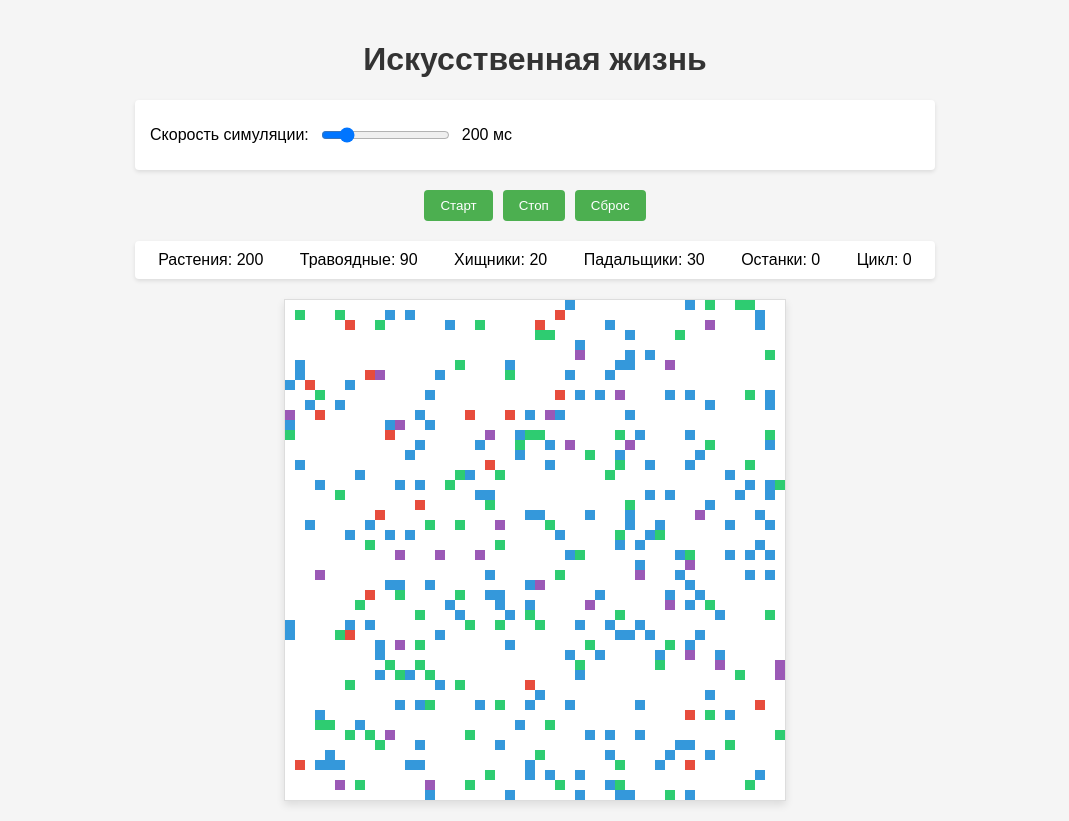
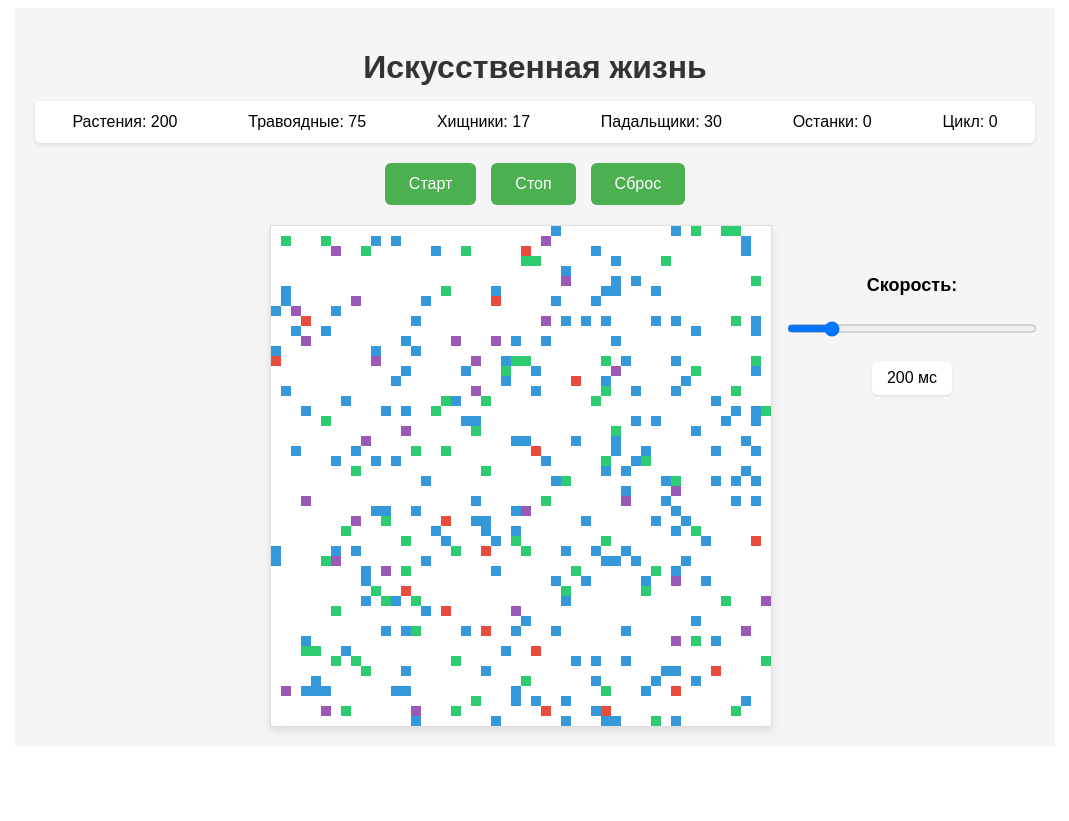
Before and after one commit to MoryKrasikova/practice-2, a Vue app: page / in a window 1280 px wide. Shown: the whole page, without its empty margins (105-1174 px from the left). After the commit the page ends 800 px from the top, so only its background shows below. Built offline with nearby package versions, Linux system fonts and the light colour scheme.

Commit message:
изменение дизайна

```diff
--- a/src/App.vue
+++ b/src/App.vue
@@ -1,20 +1,6 @@
 <template>
   <div class="artificial-life">
     <h1>Искусственная жизнь</h1>
-
-        <div class="settings">
-            <div class="slider-container">
-                <label for="speed">Скорость симуляции:</label>
-                <input type="range" id="speed" min="50" max="1000" v-model="simulationSpeed">
-                <span>{{ simulationSpeed }} мс</span>
-            </div>
-        </div>
-
-        <div class="controls">
-            <button @click="startSimulation">Старт</button>
-            <button @click="stopSimulation">Стоп</button>
-            <button @click="resetSimulation">Сброс</button>
-        </div>
 
     <div class="stats">
       <div>Растения: {{ plantCount }}</div>
@@ -25,23 +11,30 @@
       <div>Цикл: {{ cycle }}</div>
     </div>
 
-        <div class="world" ref="world"
-            :style="{
-                width: worldSize * pixelSize + 'px',
-                height: worldSize * pixelSize + 'px'
-            }">
-            <div
-                v-for="(entity, index) in entities"
-                :key="index"
-                class="entity"
-                :class="[entity.type]"
-                :style="{
-                    left: entity.x * pixelSize + 'px',
-                    top: entity.y * pixelSize + 'px',
-                    width: pixelSize + 'px',
-                    height: pixelSize + 'px'
-                }"
-            ></div>
+    <div class="controls">
+      <button @click="startSimulation">Старт</button>
+      <button @click="stopSimulation">Стоп</button>
+      <button @click="resetSimulation">Сброс</button>
+    </div>
+
+    <div class="simulation-container">
+      <SimulationDisplay
+        :entities="entities"
+        :world-size="worldSize"
+        :pixel-size="pixelSize"
+      />
+
+      <div class="speed-control">
+        <label for="speed">Скорость:</label>
+        <input
+          type="range"
+          id="speed"
+          min="50"
+          max="1000"
+          v-model="simulationSpeed"
+        >
+        <span>{{ simulationSpeed }} мс</span>
+      </div>
     </div>
   </div>
 </template>
@@ -52,9 +45,13 @@ import Herbivore from "./entity/Herbivore.js";
 import Predator from "./entity/Predator.js";
 import Scavenger from "./entity/Scavenger.js";
 import Corpse from "./entity/Corpse.js";
+import SimulationDisplay from './components/SimulationDisplay.vue';
 
 export default {
   name: 'App',
+  components: {
+    SimulationDisplay
+  },
   data() {
     return {
       worldSize: 50,
@@ -63,12 +60,12 @@ export default {
       simulationInterval: null,
       cycle: 0,
       initialPlants: 200,
-      initialHerbivores: 90,
-      initialPredators: 20,
+      initialHerbivores: 75,
+      initialPredators: 17,
       initialScavengers: 30,
       simulationSpeed: 200,
       reproductionProbability: 0.27,
-      corpseSpawnProbability: 0.7
+      corpseSpawnProbability: 0.75
     }
   },
   computed: {
@@ -148,20 +145,28 @@ export default {
           entity.move(this.worldSize);
         }
 
+        // Фильтрация умерших существ (кроме растений и трупов)
         this.entities = this.entities.filter(entity => {
+          // Удаляем старые трупы
           if(entity.type === 'corpse' && entity.age > entity.maxAge) return false;
 
-            const isDead = (entity.age > entity.maxAge || entity.energy <= 0) && entity.type !== 'corpse';
-            if (isDead && entity.type !== 'corpse' && Math.random() < this.corpseSpawnProbability) {
+          // Проверяем смерть только для животных (не plants и не corpses)
+          const isAnimal = ['herbivore', 'predator', 'scavenger'].includes(entity.type);
+          const isDead = isAnimal && (entity.age > entity.maxAge || entity.energy <= 0);
+
+          if (isDead && Math.random() < this.corpseSpawnProbability) {
             newCorpses.push(new Corpse(entity.x, entity.y));
           }
+
           return !isDead;
         });
 
+        // Логика питания
         if (entity instanceof Herbivore) entity.eat(this.entities);
         else if (entity instanceof Predator) entity.hunt(this.entities);
         else if (entity instanceof Scavenger) entity.scavenge(this.entities);
 
+        // Размножение
         const offspring = entity.reproduce(this.worldSize);
         if (offspring) newEntities.push(offspring);
       });
@@ -185,91 +190,88 @@ export default {
 </script>
 
 <style>
-body {
+.artificial-life {
   font-family: Arial, sans-serif;
-    max-width: 800px;
+  max-width: 1000px; /* Увеличил максимальную ширину */
   margin: 0 auto;
   padding: 20px;
   background-color: #f5f5f5;
 }
+
 h1 {
   text-align: center;
   color: #333;
+  margin-bottom: 15px;
 }
+
 .controls {
   display: flex;
   justify-content: center;
-    gap: 10px;
+  gap: 15px;
   margin: 20px 0;
-    flex-wrap: wrap;
 }
+
 button {
-    padding: 8px 16px;
+  padding: 12px 24px;
+  font-size: 16px;
   background-color: #4CAF50;
   color: white;
   border: none;
-    border-radius: 4px;
+  border-radius: 6px;
   cursor: pointer;
+  transition: background-color 0.2s;
 }
+
 button:hover {
   background-color: #45a049;
 }
+
 .stats {
   display: flex;
   justify-content: space-around;
-    margin-bottom: 20px;
   background-color: #fff;
-    padding: 10px;
-    border-radius: 4px;
+  padding: 12px;
+  border-radius: 6px;
   box-shadow: 0 2px 4px rgba(0,0,0,0.1);
+  margin-bottom: 15px;
   flex-wrap: wrap;
-    gap: 10px;
+  gap: 10px 20px;
 }
-.world {
-    position: relative;
-    background-color: #fff;
-    border: 1px solid #ddd;
-    margin: 0 auto;
-    box-shadow: 0 4px 8px rgba(0,0,0,0.1);
+
+.simulation-container {
+  display: flex;
+  justify-content: flex-start; /* Изменил на flex-start */
+  align-items: flex-start;
+  gap: 15px;
+  padding-left: 235px; /* Смещаем всю группу вправо */
 }
-.entity {
-    position: absolute;
-    box-sizing: border-box;
-}
-.plant {
-    background-color: #3498db;
-    z-index: 1;
-}
-.herbivore {
-    background-color: #2ecc71;
-    z-index: 3;
-}
-.predator {
-    background-color: #e74c3c;
-    z-index: 5;
-}
-.scavenger {
-    background-color: #9b59b6;
-    z-index: 4;
-}
-.corpse {
-    background-color: #7f8c8d;
-    z-index: 2;
-}
-.slider-container {
+
+.speed-control {
   display: flex;
+  flex-direction: column;
   align-items: center;
   gap: 10px;
+  width: 250px; /* Увеличил ширину */
+  padding-top: 50px;
+  flex-shrink: 0;
+}
+
+.speed-control input[type="range"] {
+  width: 250px; /* Увеличил длину ползунка */
+  height: 25px; /* Увеличил высоту */
   margin: 10px 0;
 }
-.slider-container label {
-    min-width: 150px;
+
+.speed-control label {
+  font-weight: bold;
+  font-size: 18px; /* Увеличил шрифт */
 }
-.settings {
-    background-color: #fff;
-    padding: 15px;
-    border-radius: 4px;
-    box-shadow: 0 2px 4px rgba(0,0,0,0.1);
-    margin-bottom: 20px;
+
+.speed-control span {
+  background: white;
+  padding: 8px 15px; /* Увеличил отступы */
+  border-radius: 6px;
+  box-shadow: 0 1px 3px rgba(0,0,0,0.1);
+  font-size: 16px; /* Увеличил шрифт */
 }
 </style>
--- /dev/null
+++ b/src/components/SimulationDisplay.vue
@@ -0,0 +1,76 @@
+<template>
+  <canvas ref="canvas" class="world"></canvas>
+</template>
+
+<script>
+export default {
+  name: 'SimulationDisplay',
+  props: {
+    entities: Array,
+    worldSize: Number,
+    pixelSize: Number
+  },
+  mounted() {
+    this.setupCanvas();
+    this.draw();
+  },
+  updated() {
+    this.draw();
+  },
+  methods: {
+    setupCanvas() {
+      const canvas = this.$refs.canvas;
+      canvas.width = this.worldSize * this.pixelSize;
+      canvas.height = this.worldSize * this.pixelSize;
+    },
+    draw() {
+      const canvas = this.$refs.canvas;
+      const ctx = canvas.getContext('2d');
+
+      // Очищаем canvas
+      ctx.clearRect(0, 0, canvas.width, canvas.height);
+
+      // Рисуем каждую сущность
+      this.entities.forEach(entity => {
+        ctx.fillStyle = this.getEntityColor(entity.type);
+        ctx.fillRect(
+          entity.x * this.pixelSize,
+          entity.y * this.pixelSize,
+          this.pixelSize,
+          this.pixelSize
+        );
+      });
+    },
+    getEntityColor(type) {
+      const colors = {
+        plant: '#3498db',
+        herbivore: '#2ecc71',
+        predator: '#e74c3c',
+        scavenger: '#9b59b6',
+        corpse: '#7f8c8d'
+      };
+      return colors[type] || '#000000';
+    }
+  },
+  watch: {
+    worldSize() {
+      this.setupCanvas();
+      this.draw();
+    },
+    pixelSize() {
+      this.setupCanvas();
+      this.draw();
+    }
+  }
+}
+</script>
+
+<style scoped>
+.world {
+  background-color: #fff;
+  border: 1px solid #ddd;
+  margin: 0 auto; /* Это обеспечивает центрирование */
+  box-shadow: 0 4px 8px rgba(0,0,0,0.1);
+  display: block; /* Важно для canvas */
+}
+</style>
--- a/src/entity/Corpse.js
+++ b/src/entity/Corpse.js
@@ -4,7 +4,7 @@ import Entity from './Entity.js';
             constructor(x, y) {
                 super(x, y, 'corpse');
                 this.energy = 0;
-                this.maxAge = 5; // Труп исчезнет строго через 15 циклов
+                this.maxAge = 5; // Труп исчезнет строго через 5 циклов
                 this.age = 0; // Сбрасываем возраст при создании
             }
 
--- a/src/entity/Entity.js
+++ b/src/entity/Entity.js
@@ -18,7 +18,7 @@ export default class Entity {
                 this.y = (this.y + dir.dy + worldSize) % worldSize;
                 this.energy -= 1;
             }
-
+            G
             reproduce(worldSize) {
                 if (this.energy > this.initialEnergy * 1.5 &&
                     Math.random() < this.reproductionProbability) {
--- a/src/entity/Herbivore.js
+++ b/src/entity/Herbivore.js
@@ -3,8 +3,8 @@ import Entity from './Entity.js';
         export default class Herbivore extends Entity {
             constructor(x, y) {
                 super(x, y, 'herbivore');
-                this.energy = 25;
-                this.initialEnergy = 25;
+                this.energy = 30;
+                this.initialEnergy = 30;
                 this.maxAge = 70;
             }
 
--- a/src/entity/Plant.js
+++ b/src/entity/Plant.js
@@ -3,10 +3,10 @@ import Entity from './Entity.js';
         export default class Plant extends Entity {
             constructor(x, y) {
                 super(x, y, 'plant');
-                this.energy = 10;
-                this.initialEnergy = 10;
+                this.energy = 15;
+                this.initialEnergy = 15;
                 this.maxAge = 70;
-                this.photosynthesisRate = 0.22;
+                this.photosynthesisRate = 0.25;
             }
             move() {
                 return;
--- a/src/entity/Predator.js
+++ b/src/entity/Predator.js
@@ -3,8 +3,8 @@ import Entity from './Entity.js';
         export default class Predator extends Entity {
             constructor(x, y) {
                 super(x, y, 'predator');
-                this.energy = 40;
-                this.initialEnergy = 40;
+                this.energy = 35;
+                this.initialEnergy = 35;
                 this.maxAge = 70;
                 this.scavengerHuntChance = 0.2; // 20% шанс атаки на падальщика
             }
```
Also changed, not shown: src/components/icons/IconCommunity.vue (deleted, +0 -7 lines), src/components/icons/IconDocumentation.vue (deleted, +0 -7 lines), src/components/icons/IconEcosystem.vue (deleted, +0 -7 lines), src/components/icons/IconSupport.vue (deleted, +0 -7 lines), src/components/icons/IconTooling.vue (deleted, +0 -19 lines). Lines whose indentation alone changed are shown as unchanged.
